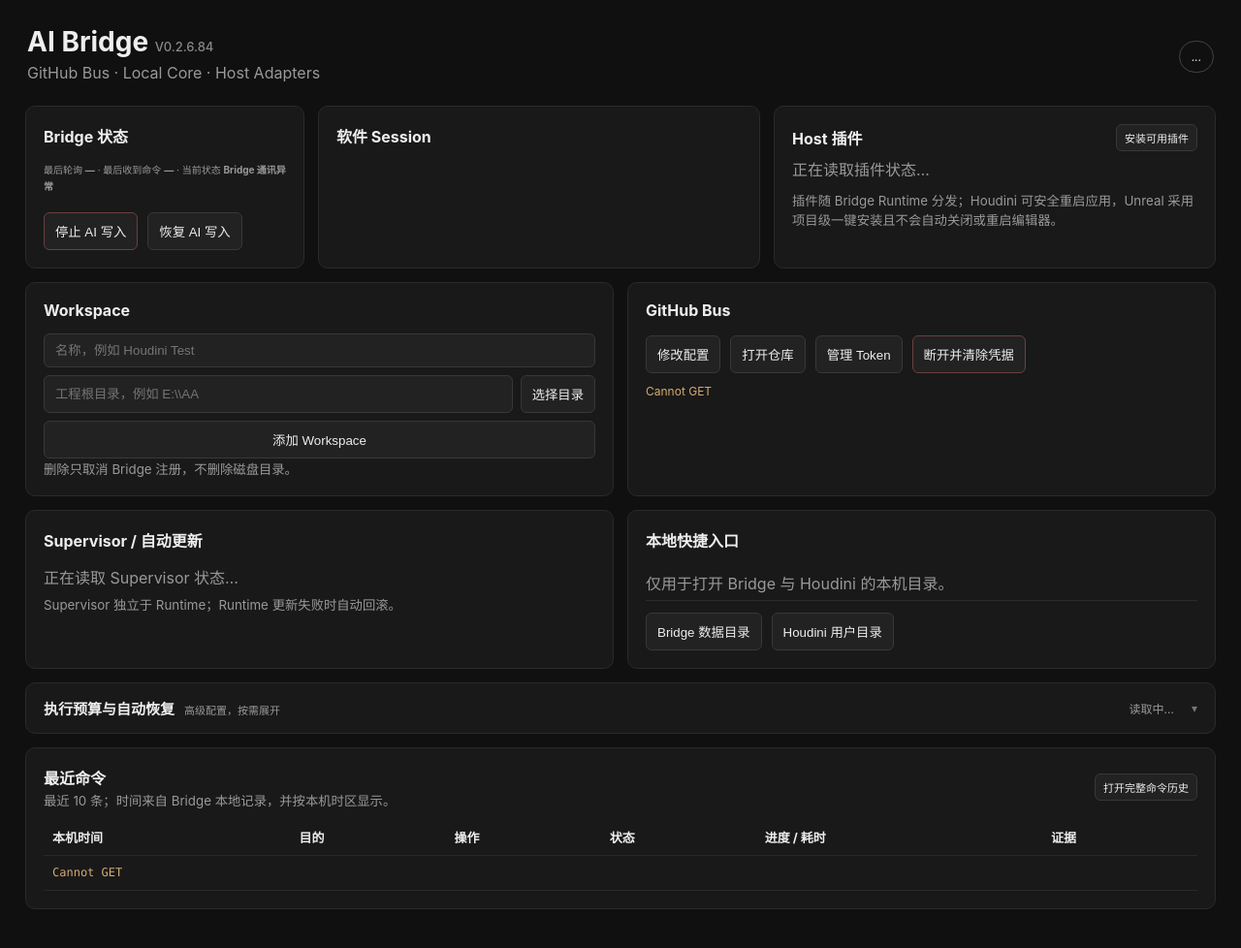
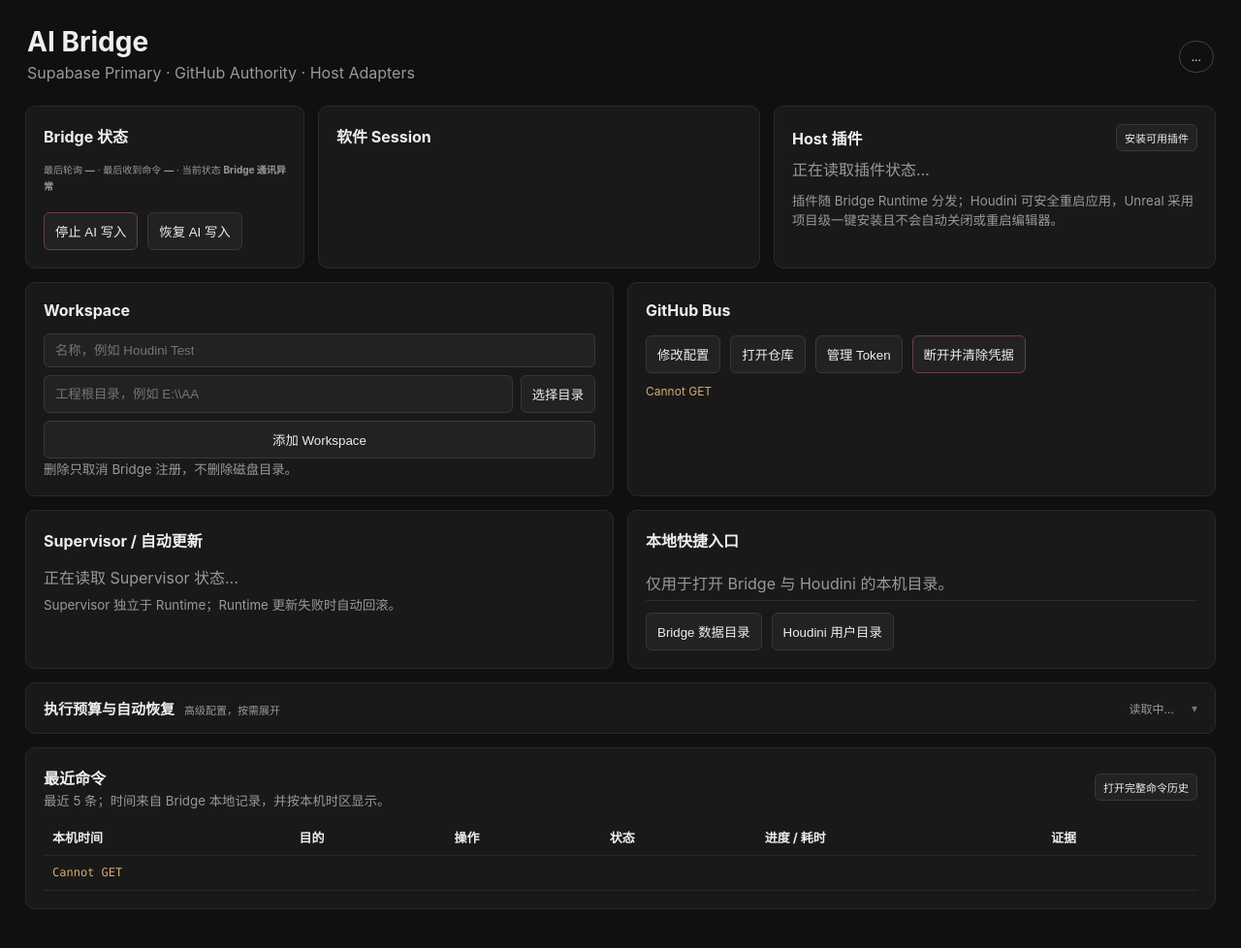
Before and after one commit to fmb22333-dev/AI-Bridge, a Python web app: template runtime/src/ai_bridge/web/templates/index.html in a window 1280 px wide. Shown: the whole page at 97% size. Run offline with Jinja, Linux system fonts and the light colour scheme; the template is opened without the code that fills it, so the values that code supplies are empty.

Commit message:
cleanup: remove stale UI transport and version semantics

```diff
--- a/runtime/src/ai_bridge/web/static/app.js
+++ b/runtime/src/ai_bridge/web/static/app.js
@@ -72,7 +72,7 @@
 document.querySelectorAll(".resetWorkspaceBudget").forEach((b)=>b.onclick=()=>safeAction(async()=>{await api("/control/execution-policy/workspace?workspace_id="+encodeURIComponent(b.dataset.workspace),{method:"DELETE"});await refresh();}));
 document.querySelectorAll(".saveProjectBudget").forEach((b)=>b.onclick=()=>safeAction(async()=>{const input=document.querySelector('.projectBudget[data-project="'+CSS.escape(b.dataset.project)+'"]');await api("/control/execution-policy/project",{method:"PUT",body:JSON.stringify({project_file:b.dataset.project,budget_seconds:Number(input.value)})});await refresh();}));
 document.querySelectorAll(".resetProjectBudget").forEach((b)=>b.onclick=()=>safeAction(async()=>{await api("/control/execution-policy/project?project_file="+encodeURIComponent(b.dataset.project),{method:"DELETE"});await refresh();}));
-const updateSource=supervisor.update_source||{};const updateRate=supervisor.update_rate_limit||{};$("#supervisor").innerHTML=`<div class="item ${supervisor.state==="running"?"online":"offline"}"><div class="sessionTitle"><span class="dot"></span><b>${esc(supervisor.state||"unknown")}</b><span class="stateText">Supervisor ${esc(supervisor.supervisor_version||"")}</span></div><small>Runtime: ${esc(supervisor.runtime_version||"unknown")}</small>${updateSource.repository?`<small>Update: ${esc(updateSource.repository)} · ${esc(updateSource.branch||"bridge-runtime")}</small>`:"<small>自动更新源将在 GitHub Bus 配置后自动建立。</small>"}${supervisor.last_update_version?`<small>Last update: ${esc(supervisor.last_update_version)}</small>`:""}${supervisor.last_update_error?`<small>${esc(supervisor.last_update_error)}</small>`:""}${updateRate.remaining!=null?`<small>Update API: ${esc(updateRate.remaining)} / ${esc(updateRate.limit||"?")} remaining</small>`:""}</div>`;
+const updateSource=supervisor.update_source||{};const updateRate=supervisor.update_rate_limit||{};$("#supervisor").innerHTML=`<div class="item ${supervisor.state==="running"?"online":"offline"}"><div class="sessionTitle"><span class="dot"></span><b>${esc(supervisor.state||"unknown")}</b><span class="stateText">Supervisor ${esc(supervisor.supervisor_version||"")}</span></div><small>Runtime: ${esc(supervisor.runtime_version||"unknown")}</small>${updateSource.repository?`<small>Update: ${esc(updateSource.repository)} · ${esc(updateSource.branch||"main")}</small>`:"<small>自动更新源将在 GitHub Bus 配置后自动建立。</small>"}${supervisor.last_update_version?`<small>Last update: ${esc(supervisor.last_update_version)}</small>`:""}${supervisor.last_update_error?`<small>${esc(supervisor.last_update_error)}</small>`:""}${updateRate.remaining!=null?`<small>Update API: ${esc(updateRate.remaining)} / ${esc(updateRate.limit||"?")} remaining</small>`:""}</div>`;
 const recentCommands=(state.commands||[]).slice(0,5);$("#commands").innerHTML=recentCommands.length?recentCommands.map((c)=>`<tr><td>${esc(c.command_id)}</td><td>${esc(c.adapter)}</td><td>${esc(c.operation)}</td><td>${esc(c.status)}</td><td>${c.evidence_id?`<a href="/control/evidence/${encodeURIComponent(c.evidence_id)}" target="_blank">${esc(c.evidence_id)}</a>`:""}</td></tr>`).join(""):'<tr><td colspan="5" class="muted">暂无命令</td></tr>';$("#remoteError").textContent="";}catch(error){$("#remoteError").textContent=error.message;}}
 $("#stop").onclick=async()=>{await api("/control/emergency-stop",{method:"POST"});await refresh();};$("#resume").onclick=async()=>{await api("/control/emergency-resume",{method:"POST"});await refresh();};
 $("#workspaceForm").onsubmit=async(event)=>{event.preventDefault();await api("/control/workspaces",{method:"POST",body:JSON.stringify({workspace_id:$("#wsName").value,root:$("#wsRoot").value})});event.target.reset();await refresh();};
--- a/runtime/src/ai_bridge/web/static/fallback_dashboard.js
+++ b/runtime/src/ai_bridge/web/static/fallback_dashboard.js
@@ -2,11 +2,11 @@
   function fallbackRemoteCard(remote) {
     if (!remote || !remote.configured) {
       const status = remote?.status === "disabled" ? "Disabled" : "未配置";
-      const detail = remote?.status === "disabled" ? "备用通道已断开。" : "Supabase Primary Bus 尚未连接。";
+      const detail = remote?.status === "disabled" ? "Supabase 主通道已断开。" : "Supabase Primary Bus 尚未连接。";
       return `<div class="item remoteState offline"><div class="sessionTitle"><span class="dot"></span><b>${esc(status)}</b><span class="stateText">supabase_primary</span></div><small>${esc(detail)}</small></div>`;
     }
     const good = remote.status === "connected";
-    return `<div class="item remoteState ${good ? "online" : "offline"}"><div class="sessionTitle"><span class="dot"></span><b>${good ? "Connected" : esc(remote.status)}</b><span class="stateText">supabase_fallback</span></div><small>${esc(remote.project_url || "")}</small><small>Bridge ID: <b>${esc(remote.bridge_id || "")}</b> · Poll ${esc(remote.poll_interval_seconds ?? 0.5)}s</small>${remote.credential_saved ? "<small>凭据：已由 Windows DPAPI 安全保存</small>" : ""}${remote.detail ? `<small>${esc(remote.detail)}</small>` : ""}</div>`;
+    return `<div class="item remoteState ${good ? "online" : "offline"}"><div class="sessionTitle"><span class="dot"></span><b>${good ? "Connected" : esc(remote.status)}</b><span class="stateText">supabase_primary</span></div><small>${esc(remote.project_url || "")}</small><small>Bridge ID: <b>${esc(remote.bridge_id || "")}</b> · Poll ${esc(remote.poll_interval_seconds ?? 0.5)}s</small>${remote.credential_saved ? "<small>凭据：已由 Windows DPAPI 安全保存</small>" : ""}${remote.detail ? `<small>${esc(remote.detail)}</small>` : ""}</div>`;
   }
 
   function ensureFallbackCard() {
@@ -44,7 +44,7 @@
       }
     };
     $("#disconnectFallbackRemote").onclick = async () => {
-      if (!confirm("断开 Supabase Backup Bus 并从本机删除保存的 Secret Key？")) return;
+      if (!confirm("断开 Supabase Primary Bus 并从本机删除保存的 Secret Key？")) return;
       const target = $("#fallbackRemoteError");
       try {
         await api("/control/fallback", {method: "DELETE"});
--- a/runtime/src/ai_bridge/web/static/fallback_setup.js
+++ b/runtime/src/ai_bridge/web/static/fallback_setup.js
@@ -61,7 +61,7 @@
 
     if (!fallback.configured) {
       out.className = "status muted";
-      out.textContent = fallback.status === "disabled" ? "备用通道已断开。" : "尚未配置 Supabase Primary Bus。";
+      out.textContent = fallback.status === "disabled" ? "Supabase 主通道已断开。" : "尚未配置 Supabase Primary Bus。";
       return;
     }
     const good = fallback.status === "connected";
--- a/runtime/src/ai_bridge/web/templates/commands.html
+++ b/runtime/src/ai_bridge/web/templates/commands.html
@@ -4,7 +4,7 @@
   <meta charset="utf-8">
   <meta name="viewport" content="width=device-width,initial-scale=1">
   <title>AI Bridge · 命令历史</title>
-  <link rel="stylesheet" href="/control/app.css?v=0.2.6.14">
+  <link rel="stylesheet" href="/control/app.css">
 </head>
 <body>
 <main class="shell historyShell">
@@ -41,6 +41,6 @@
     </div>
   </article>
 </main>
-<script src="/control/commands.js?v=0.2.6.14"></script>
+<script src="/control/commands.js"></script>
 </body>
 </html>
--- a/runtime/src/ai_bridge/web/templates/index.html
+++ b/runtime/src/ai_bridge/web/templates/index.html
@@ -4,14 +4,14 @@
   <meta charset="utf-8">
   <meta name="viewport" content="width=device-width,initial-scale=1">
   <title>AI Bridge</title>
-  <link rel="stylesheet" href="/control/app.css?v=0.2.6.84">
+  <link rel="stylesheet" href="/control/app.css">
 </head>
 <body>
 <main class="shell">
   <header class="topbar">
     <div>
-      <h1>AI Bridge <small>V0.2.6.84</small></h1>
-      <p>GitHub Bus · Local Core · Host Adapters</p>
+      <h1>AI Bridge</h1>
+      <p>Supabase Primary · GitHub Authority · Host Adapters</p>
     </div>
     <div id="coreBadge" class="badge">...</div>
   </header>
@@ -109,7 +109,7 @@
     <div class="sectionTitleRow commandsTitle">
       <div>
         <h2>最近命令</h2>
-        <small>最近 10 条；时间来自 Bridge 本地记录，并按本机时区显示。</small>
+        <small>最近 5 条；时间来自 Bridge 本地记录，并按本机时区显示。</small>
       </div>
       <button id="openCommandHistory" class="tiny">打开完整命令历史</button>
     </div>
@@ -122,9 +122,9 @@
     <div style="display:none"><table><tbody id="commands"></tbody></table></div>
   </article>
 </main>
-<script src="/control/app.js?v=0.2.6.84"></script>
+<script src="/control/app.js"></script>
 <script>
-const RECENT_COMMAND_LIMIT=10;
+const RECENT_COMMAND_LIMIT=5;
 const commandBudgets=new Map();
 const TERMINAL_COMMAND_STATUSES=new Set(["success","failed","denied","conflict","cancelled","canceled","timeout","timed_out","rolled_back"]);
 function commandDate(value){if(!value)return null;const raw=String(value);const normalized=/[zZ]$|[+-]\d\d:\d\d$/.test(raw)?raw:raw.replace(" ","T")+"Z";const date=new Date(normalized);return Number.isNaN(date.getTime())?null:date;}
```
Also changed, not shown: runtime/src/ai_bridge/web/fallback_routes.py (+4 -4 lines).
